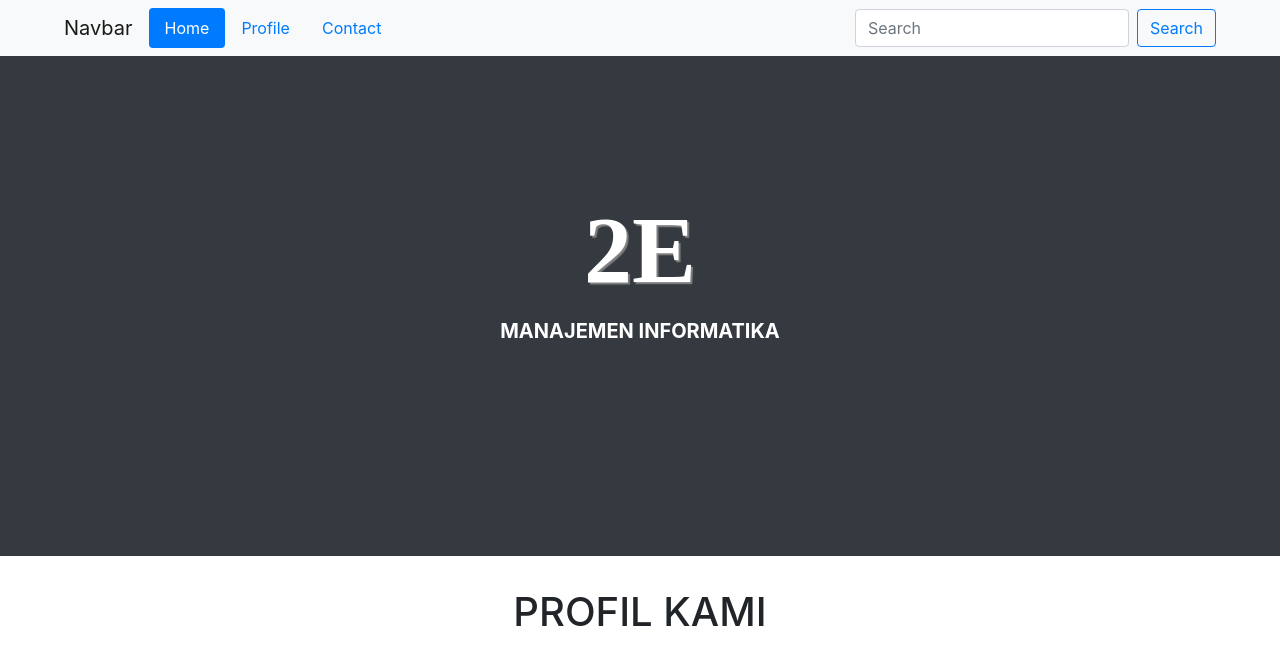
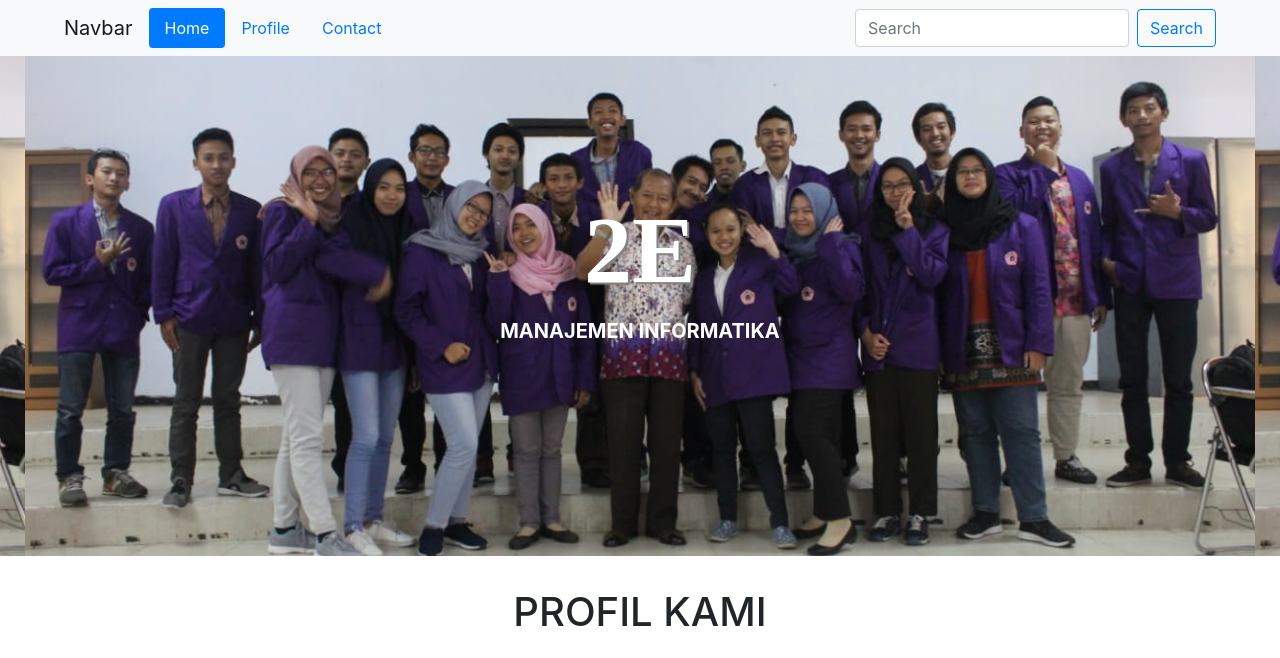
Before and after one commit to mariahelena00/profil_helena, a plain HTML site: page index.html in a window 1280 px wide. Shown: the top 658 px of the page. Drawn offline with nearby package versions, Linux system fonts and the light colour scheme; grey boxes are pictures that could not be loaded.

Commit message:
mengganti foto

```diff
--- a/index.html
+++ b/index.html
@@ -13,7 +13,7 @@
 	<style type="text/css">
 		.jumbotron {
 			position: relative;
-			background: #000 url("f1.jpeg") center center;
+			background: #000 url("f1.jpg") center center;
 			width: 100%;
 			height : 500px;
 			background-size: cover;
```
